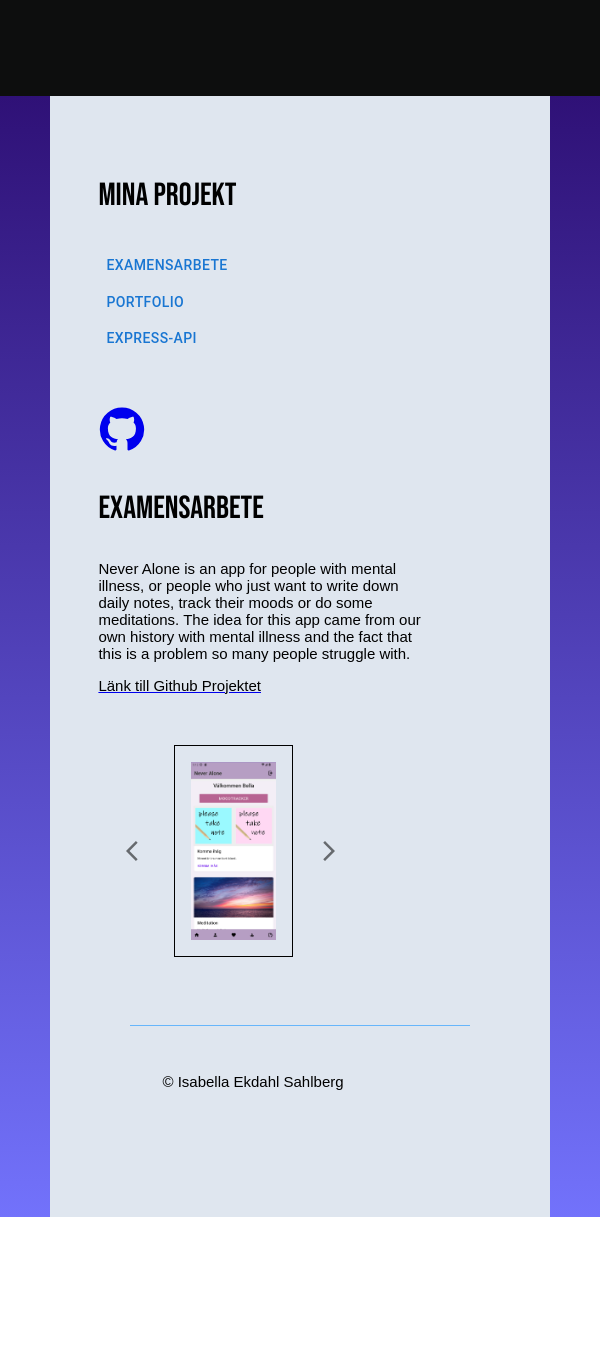
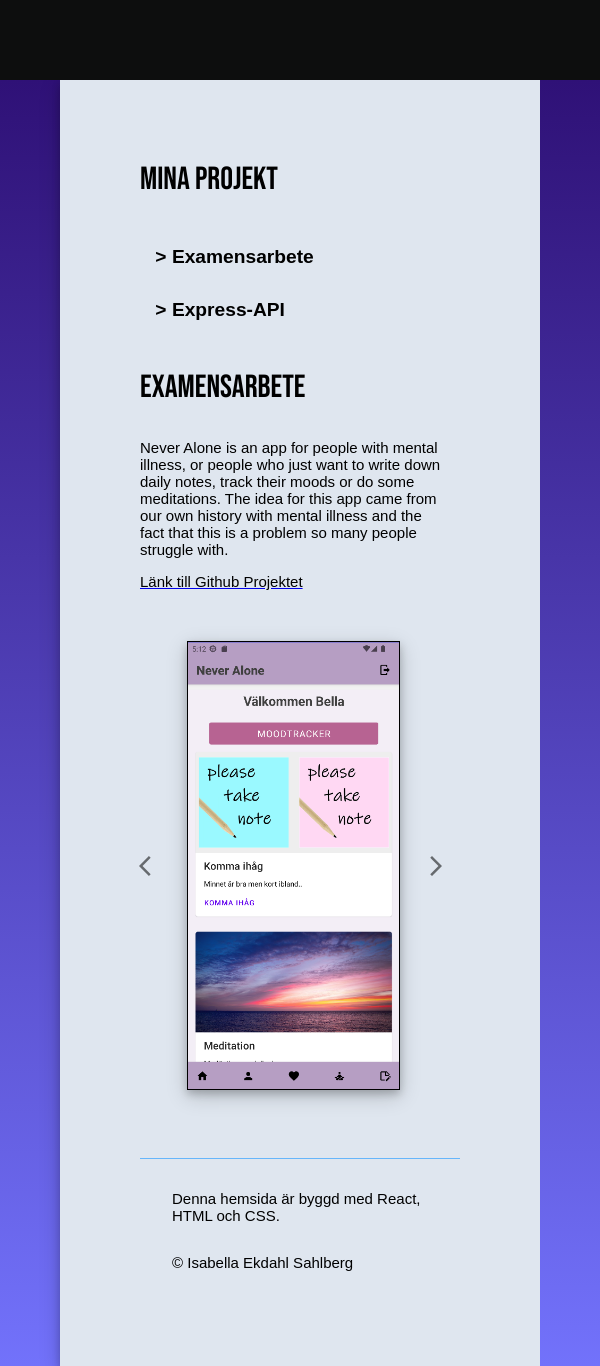
Before and after one commit to isabellaes/portfolio, a React (Create React App) app: page /projects in a window 600 px wide. Before the commit the page ends 1217 px from the top, so only its background shows below. Built offline with nearby package versions, Linux system fonts and the light colour scheme.

Commit message:
update style

```diff
--- a/src/components/Footer.tsx
+++ b/src/components/Footer.tsx
@@ -6,7 +6,8 @@ import "../style/mobile.css";
 const Footer = () => {
   return (
     <Box sx={{ flexGrow: 1 }} className={"footer"}>
-      <p className={"padding-left"}>&copy; Isabella Ekdahl Sahlberg</p>
+      <p>Denna hemsida är byggd med React, HTML och CSS.</p>
+      <p>&copy; Isabella Ekdahl Sahlberg</p>
     </Box>
   );
 };
--- a/src/components/Project.tsx
+++ b/src/components/Project.tsx
@@ -2,7 +2,7 @@ import { Box } from "@mui/material";
 import "../style/mobile.css";
 import "../style/style.css";
 import "../style/tablet.css";
-import { useState, useEffect } from "react";
+import { useEffect, useState } from "react";
 import ArrowForwardIosIcon from "@mui/icons-material/ArrowForwardIos";
 import IconButton from "@mui/material/IconButton";
 import ArrowBackIosIcon from "@mui/icons-material/ArrowBackIos";
@@ -10,7 +10,6 @@ import { project } from "../utils/data";
 
 const Project = (props: project) => {
   const [image, setImage] = useState<string>();
-
   useEffect(() => {
     if (props.img) {
       setImage(props.img[0]);
@@ -19,7 +18,9 @@ const Project = (props: project) => {
   function handleClickForward() {
     if (props.img && image !== undefined) {
       const index = props.img.indexOf(image) + 1;
-      if (props.img[index] !== null) {
+      console.log(props.img[index]);
+      console.log(index);
+      if (props.img[index] !== undefined) {
         setImage(props.img[index]);
       } else {
         setImage(props.img[0]);
@@ -29,10 +30,12 @@ const Project = (props: project) => {
   function handleClickBack() {
     if (props.img && image !== undefined) {
       const index = props.img.indexOf(image) - 1;
-      if (props.img[index] !== null) {
+      console.log(index);
+      if (props.img[index] !== undefined) {
         setImage(props.img[index]);
       } else {
         const lastIndex = props.img.length - 1;
+        console.log(lastIndex);
         setImage(props.img[lastIndex]);
       }
     }
@@ -55,7 +58,8 @@ const Project = (props: project) => {
           >
             <ArrowBackIosIcon></ArrowBackIosIcon>
           </IconButton>
-          <img src={image} alt="project" className="img-app" />
+          <img src={image} alt="project" className={"img-tabletmobile"} />
+          <img src={image} alt="project" className={"img-desktop"} />
 
           <IconButton
             onClick={handleClickForward}
--- a/src/pages/ProjectsPage.tsx
+++ b/src/pages/ProjectsPage.tsx
@@ -1,11 +1,9 @@
-import { Button } from "@mui/material";
 import NavBar from "../components/NavBar";
 import "../style/style.css";
 import Footer from "../components/Footer";
 import Project from "../components/Project";
 import { useState } from "react";
 import { project1, project2, project3, project } from "../utils/data";
-import GitHubIcon from "@mui/icons-material/GitHub";
 import "../style/mobile.css";
 import "../style/tablet.css";
 const ProjectsPage = () => {
@@ -28,37 +26,24 @@ const ProjectsPage = () => {
         <div className="aside-10"></div>
         <div className="main-column-80">
           <div className="main-row">
-            <div className="box-column-50">
+            <div className="box-column-30">
               <p className={"bold-text"}>Mina projekt</p>
 
-              <Button
+              <button
                 className="button"
                 onClick={() => handleOnChange("Examensarbete")}
               >
-                Examensarbete
-              </Button>
-              <Button
-                className="button"
-                onClick={() => handleOnChange("Portfolio")}
-              >
-                Portfolio
-              </Button>
-              <Button
+                &gt; Examensarbete
+              </button>
+
+              <button
                 className="button"
                 onClick={() => handleOnChange("Express-API")}
               >
-                Express-API
-              </Button>
-              <a
-                className={"link-desktop"}
-                href=" https://github.com/isabellaes?tab=repositories"
-              >
-                <GitHubIcon
-                  style={{ fontSize: "3em", marginTop: "1em" }}
-                ></GitHubIcon>
-              </a>
+                &gt; Express-API
+              </button>
             </div>
-            <div className="box-column-50">
+            <div className="box-column-70">
               <Project
                 title={project.title}
                 description={project.description}
--- a/src/style/mobile.css
+++ b/src/style/mobile.css
@@ -1,10 +1,23 @@
 @media only screen and (max-width: 600px) {
   .footer {
     display: flex;
-    flex-direction: row;
+    flex-direction: column;
+    height: fit-content;
+
+    padding-left: 2em;
+    padding-top: 1em;
     margin: 2rem;
-    padding: 2rem;
     border-top: 1px solid rgb(103, 182, 251);
+    box-sizing: border-box;
+  }
+  .main-container {
+    display: flex;
+    flex-direction: column;
+    height: 100vh;
+    width: 100vw;
+    padding: 0;
+    margin: 0;
+    box-sizing: border-box;
   }
 
   .link-tabletmobile {
@@ -14,7 +27,7 @@
   .aside-10 {
     padding: 0;
     margin: 0;
-    width: 5%;
+    width: 0%;
     background: linear-gradient(rgb(47, 17, 119), rgb(114, 114, 251));
   }
 
@@ -23,16 +36,17 @@
     flex-direction: column;
     padding: 3em;
     margin: 0;
-    width: 90%;
+    width: 100%;
     background-color: rgb(223, 230, 239);
+    box-sizing: border-box;
   }
   .box-column-50 {
     display: flex;
     flex-direction: column;
-
     padding: 0;
     margin: 0;
-    width: 90%;
+    width: 100%;
+    box-sizing: border-box;
   }
   .main-row-100 {
     display: flex;
@@ -46,21 +60,47 @@
     margin: 0;
     box-sizing: border-box;
   }
-  img {
+  /*   img {
     float: right;
     width: 30%;
     border: 1px solid black;
     padding: 1em;
     margin: 1em;
-  }
+  } */
 
   .button {
-    width: fit-content;
+    border: none;
+    color: black;
+    padding: 0.8em;
+    text-align: left;
+    text-decoration: none;
+    display: inline-block;
+    transition-duration: 0.4s;
+    font-size: 1.2em;
+    cursor: pointer;
+    width: 12em;
+    font-family: "Montserrat", sans-serif;
+    font-weight: 600;
+    background-color: rgb(223, 230, 239);
   }
   p {
     font-family: "Montserrat", sans-serif;
     color: black;
     font-size: 15px;
+  }
+  .box-column-30 {
+    display: flex;
+    flex-direction: column;
+    padding-left: 2em;
+    margin: 0;
+    width: 100%;
+  }
+  .box-column-70 {
+    display: flex;
+    flex-direction: column;
+    padding-left: 2em;
+    margin: 0;
+    width: 100%;
   }
 
   h6 {
@@ -78,19 +118,23 @@
   /* AboutPage */
 
   .img-portrait-tabletmobile {
-    width: 40%;
+    width: 80%;
     border: 1px solid black;
     margin-bottom: 5px;
-    float: right;
+    box-sizing: border-box;
+    align-items: center;
+    box-shadow: 0 4px 8px 0 rgba(0, 0, 0, 0.2), 0 6px 20px 0 rgba(0, 0, 0, 0.19);
   }
 
-  /* styling for product component */
+  /* styling for project component */
 
   .container-projects-row {
     display: flex;
     flex-direction: row;
     height: max-content 100vh;
     padding: 20px;
+    align-items: center;
+    justify-content: center;
   }
 
   .container-projects-column {
@@ -98,6 +142,19 @@
     flex-direction: column;
     height: max-content 100vh;
     padding: 10px;
+  }
+
+  .img-tabletmobile {
+    width: 80%;
+    border: 1px solid black;
+    margin-bottom: 5px;
+    box-sizing: border-box;
+    align-items: center;
+    box-shadow: 0 4px 8px 0 rgba(0, 0, 0, 0.2), 0 6px 20px 0 rgba(0, 0, 0, 0.19);
+  }
+
+  .img-desktop {
+    display: none;
   }
 
   /* Styling for navbar component */
@@ -111,13 +168,14 @@
   }
 
   .Nav-Bar-Box {
-    height: 3em;
+    height: 4em;
     display: flex;
     flex-direction: row;
     padding: 0.5em;
-    background-color: rgb(42, 43, 43);
+    background-color: rgb(13, 14, 14);
     align-self: center;
     justify-content: left;
+    box-sizing: border-box;
   }
 
   .mobile-navbar {
@@ -146,7 +204,6 @@
     text-align: left;
     padding: 0.5em;
     margin: 0;
-    z-index: 1;
   }
 
   /* HomePage */
@@ -169,30 +226,73 @@
     flex-grow: 1;
   }
   .content-home h1 {
-    font-size: 3em;
+    font-size: 2em;
+    margin-top: 30%;
     font-family: "Bebas Neue", sans-serif;
     font-weight: 800;
   }
   .home {
-    font-size: 2em;
+    font-size: 1em;
     font-family: "Bebas Neue", sans-serif;
     line-height: 1em;
-    padding: 0.5em;
+    padding-top: 0.5em;
     margin: 0;
+  }
+  .contact-button {
+    border: none;
+    border-radius: 1.5em;
+    color: rgb(236, 228, 228);
+    padding: 1em;
+    text-align: center;
+    text-decoration: none;
+    display: inline-block;
+    transition-duration: 0.4s;
+    font-size: 0.8em;
+    cursor: pointer;
+    width: 7em;
+    font-family: "Montserrat", sans-serif;
+    background-color: rgb(13, 14, 14);
+    margin-top: 2em;
+    font-weight: 600;
+  }
+
+  .img-portrait-desktop {
+    display: none;
   }
   /* style for contactcomponent */
   .form-container {
-    width: 100%;
+    width: 70%;
     display: flex;
     flex-direction: column;
     font-family: "Montserrat", sans-serif;
     align-items: center;
+    padding: 1em;
+    margin-bottom: 2em;
+    box-shadow: 0 4px 8px 0 rgba(0, 0, 0, 0.2), 0 6px 20px 0 rgba(0, 0, 0, 0.19);
   }
   .TextField {
-    width: 10em;
+    width: 12em;
   }
 
   .submit-button {
     width: fit-content;
   }
+  .contact-button-2 {
+    border: none;
+    border-radius: 1.5em;
+    color: rgb(236, 228, 228);
+    padding: 0.8em;
+    text-align: center;
+    text-decoration: none;
+    display: inline-block;
+    transition-duration: 0.4s;
+    font-size: 1em;
+    cursor: pointer;
+    width: 6em;
+    font-family: "Montserrat", sans-serif;
+    background-color: rgb(13, 14, 14);
+    margin-top: 1em;
+    margin-bottom: 1em;
+    font-weight: 600;
+  }
 }
--- a/src/style/tablet.css
+++ b/src/style/tablet.css
@@ -35,6 +35,8 @@
     margin: 0;
     width: 80%;
     background-color: rgb(223, 230, 239);
+    box-sizing: border-box;
+    box-shadow: 0 4px 8px 0 rgba(0, 0, 0, 0.2), 0 6px 20px 0 rgba(0, 0, 0, 0.19);
   }
   .box-column-50 {
     display: flex;
@@ -44,25 +46,46 @@
     margin: 0;
     width: 80%;
   }
-
-  img {
-    float: right;
-    width: 30%;
-    border: 1px solid black;
-    padding: 1em;
-    margin: 1em;
+  .box-column-30 {
+    display: flex;
+    flex-direction: column;
+    padding-left: 2em;
+    margin: 0;
+    width: 80%;
   }
-
-  .button {
-    width: fit-content;
+  .box-column-70 {
+    display: flex;
+    flex-direction: column;
+    padding-left: 2em;
+    margin: 0;
+    width: 80%;
   }
 
   .footer {
     display: flex;
-    flex-direction: row;
+    flex-direction: column;
+    height: fit-content;
+
+    padding-left: 2em;
+    padding-top: 1em;
     margin: 2rem;
-    padding: 2rem;
     border-top: 1px solid rgb(103, 182, 251);
+    box-sizing: border-box;
+  }
+  .button {
+    border: none;
+    color: black;
+    padding: 0.8em;
+    text-align: left;
+    text-decoration: none;
+    display: inline-block;
+    transition-duration: 0.4s;
+    font-size: 1.2em;
+    cursor: pointer;
+    width: 12em;
+    font-family: "Montserrat", sans-serif;
+    font-weight: 600;
+    background-color: rgb(223, 230, 239);
   }
 
   p {
@@ -90,11 +113,26 @@
 
   /* AboutPage */
 
-  .img-portrait-tabletmobile {
-    width: 40%;
+  .img-tabletmobile {
+    width: 80%;
     border: 1px solid black;
     margin-bottom: 5px;
     float: right;
+    margin: 1em;
+    box-sizing: border-box;
+    box-shadow: 0 4px 8px 0 rgba(0, 0, 0, 0.2), 0 6px 20px 0 rgba(0, 0, 0, 0.19);
+  }
+  .img-portrait-tabletmobile {
+    width: 50%;
+    float: right;
+    border: 1px solid black;
+    margin-bottom: 5px;
+    box-sizing: border-box;
+    align-items: center;
+    box-shadow: 0 4px 8px 0 rgba(0, 0, 0, 0.2), 0 6px 20px 0 rgba(0, 0, 0, 0.19);
+  }
+  .img-portrait-desktop {
+    display: none;
   }
 
   /* Styling for contactform component */
@@ -104,7 +142,9 @@
     flex-direction: column;
     font-family: "Montserrat", sans-serif;
     align-items: center;
-    width: 100%;
+    width: fit-content;
+    padding: 1em;
+    box-shadow: 0 4px 8px 0 rgba(0, 0, 0, 0.2), 0 6px 20px 0 rgba(0, 0, 0, 0.19);
   }
 
   .submit-button {
@@ -113,6 +153,24 @@
   .TextField {
     margin: 1em;
     width: 15em;
+  }
+  .contact-button-2 {
+    border: none;
+    border-radius: 1.5em;
+    color: rgb(236, 228, 228);
+    padding: 0.8em;
+    text-align: center;
+    text-decoration: none;
+    display: inline-block;
+    transition-duration: 0.4s;
+    font-size: 1em;
+    cursor: pointer;
+    width: 6em;
+    font-family: "Montserrat", sans-serif;
+    background-color: rgb(13, 14, 14);
+    margin-top: 1em;
+    margin-bottom: 1em;
+    font-weight: 600;
   }
   /* styling for project component */
 
@@ -158,6 +216,8 @@
     align-items: center;
     justify-content: right;
     position: sticky;
+    box-sizing: border-box;
+    width: 100%;
   }
   .mobile-navbar {
     display: none;
@@ -169,14 +229,14 @@
     display: flex;
     flex-direction: column;
     background: linear-gradient(rgb(47, 17, 119), rgb(114, 114, 251));
-    min-width: 100vw;
+    width: 100vw;
     min-height: 100vh;
     box-sizing: border-box;
   }
   .content-home {
     display: flex;
     flex-direction: column;
-    width: 80%;
+    width: 100%;
     padding: 4em;
     height: 100%;
     box-sizing: border-box;
@@ -186,15 +246,39 @@
   .content-home h1 {
     font-size: 4em;
     font-family: "Bebas Neue", sans-serif;
+    margin-top: 20%;
     font-weight: 800;
   }
   .home {
     font-size: 2em;
     font-family: "Bebas Neue", sans-serif;
-    line-height: 0em;
+    line-height: 1em;
+    margin: 0em;
+    padding-top: 0.5em;
   }
 
   .mobile-navbar {
     display: none;
   }
+  .contact-button {
+    border: none;
+    border-radius: 1.5em;
+    color: rgb(236, 228, 228);
+    padding: 1em;
+    text-align: center;
+    text-decoration: none;
+    display: inline-block;
+    transition-duration: 0.4s;
+    font-size: 1.2em;
+    cursor: pointer;
+    width: 10em;
+    font-family: "Montserrat", sans-serif;
+    background-color: rgb(13, 14, 14);
+    margin-top: 1em;
+    font-weight: 600;
+  }
+
+  .img-desktop {
+    display: none;
+  }
 }
```
Also changed, not shown: src/components/ContactForm.tsx (+5 -7 lines), src/pages/AboutPage.tsx (+7 -3 lines), src/pages/ContactPage.tsx (+9 -2 lines), src/pages/HomePage.tsx (+23 -4 lines), src/style/style.css (+116 -15 lines), src/assets/profilbild.jpg (added).
